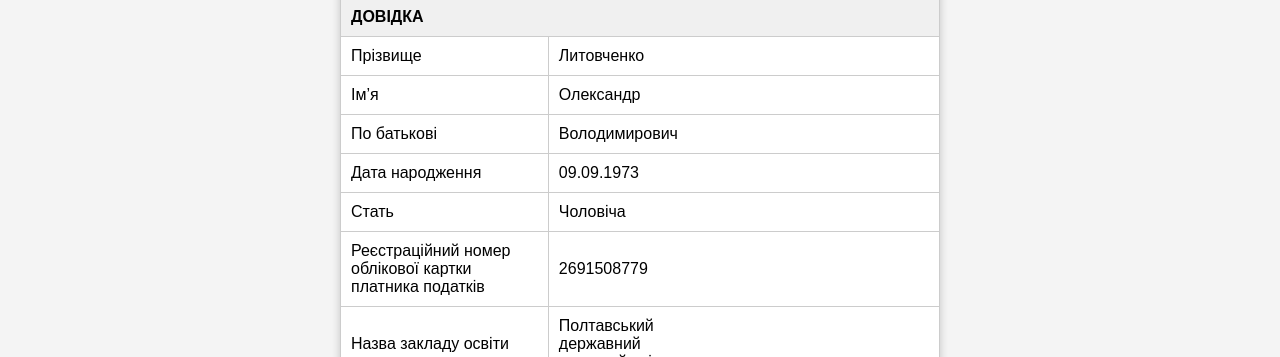
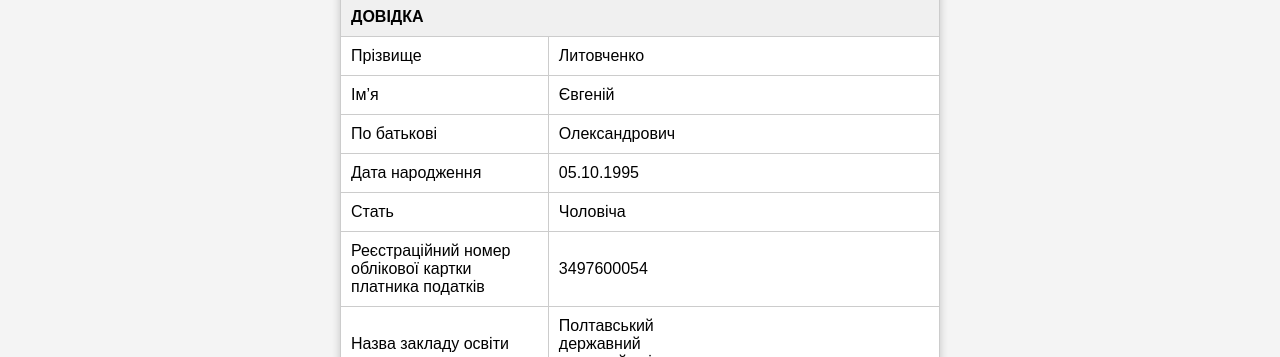
Before and after one commit to ukraine-student/info1.edbo.gov.ua, a plain HTML site: page index.html in a window 1280 px wide. Shown: the part 218-575 px from the top of the page. Drawn offline with Linux system fonts and the light colour scheme.

Commit message:
Update index.html

```diff
--- a/index.html
+++ b/index.html
@@ -148,15 +148,15 @@
             </tr>
             <tr>
                 <td>Ім’я</td>
-                <td>Олександр</td>
+                <td>Євгеній</td>
             </tr>
             <tr>
                 <td>По батькові</td>
-                <td>Володимирович</td>
+                <td>Олександрович</td>
             </tr>
             <tr>
                 <td>Дата народження</td>
-                <td>09.09.1973</td>
+                <td>05.10.1995</td>
             </tr>
             <tr>
                 <td>Стать</td>
@@ -164,7 +164,7 @@
             </tr>
             <tr>
                 <td>Реєстраційний номер облікової картки платника податків</td>
-                <td>2691508779</td>
+                <td>3497600054</td>
             </tr>
             <tr>
                 <td>Назва закладу освіти</td>
@@ -227,4 +227,5 @@
         <a href="#" class="button">Закрити</a>
     </div>
 </body>
+
 </html>
```
